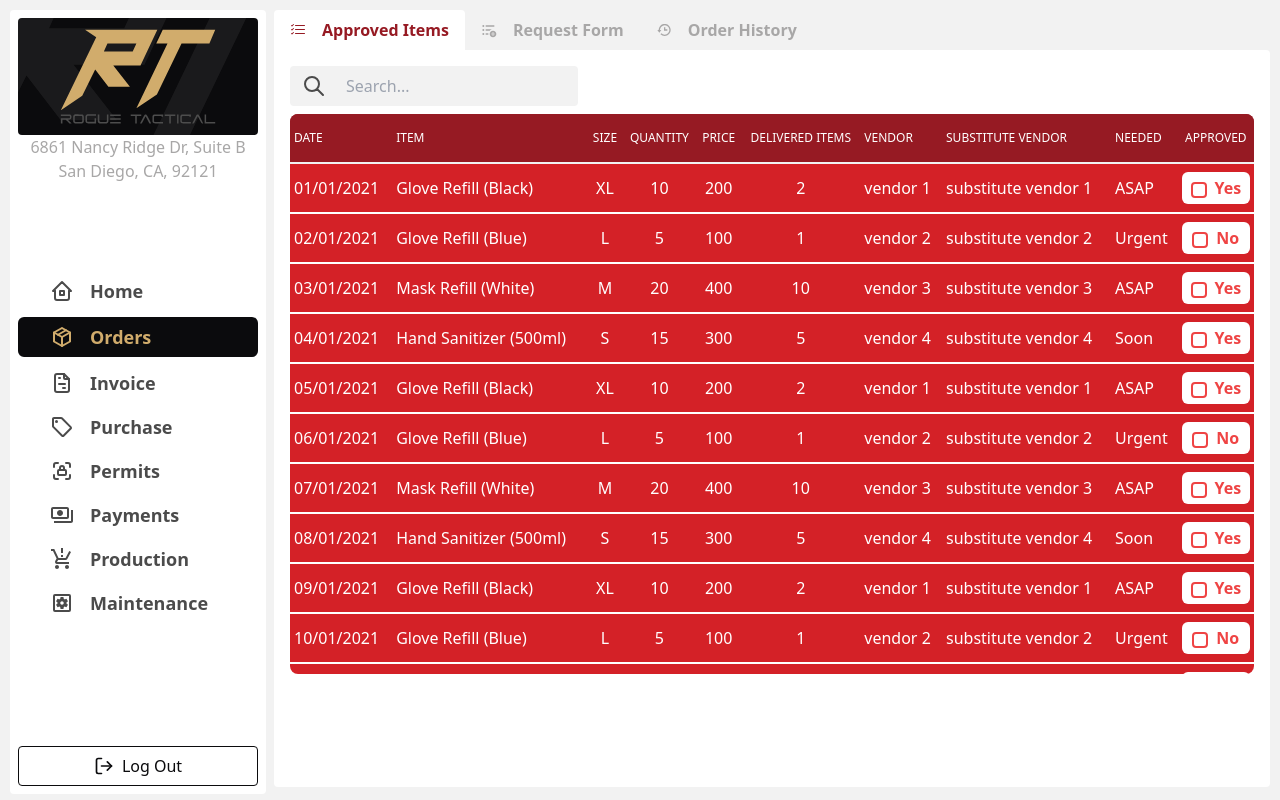
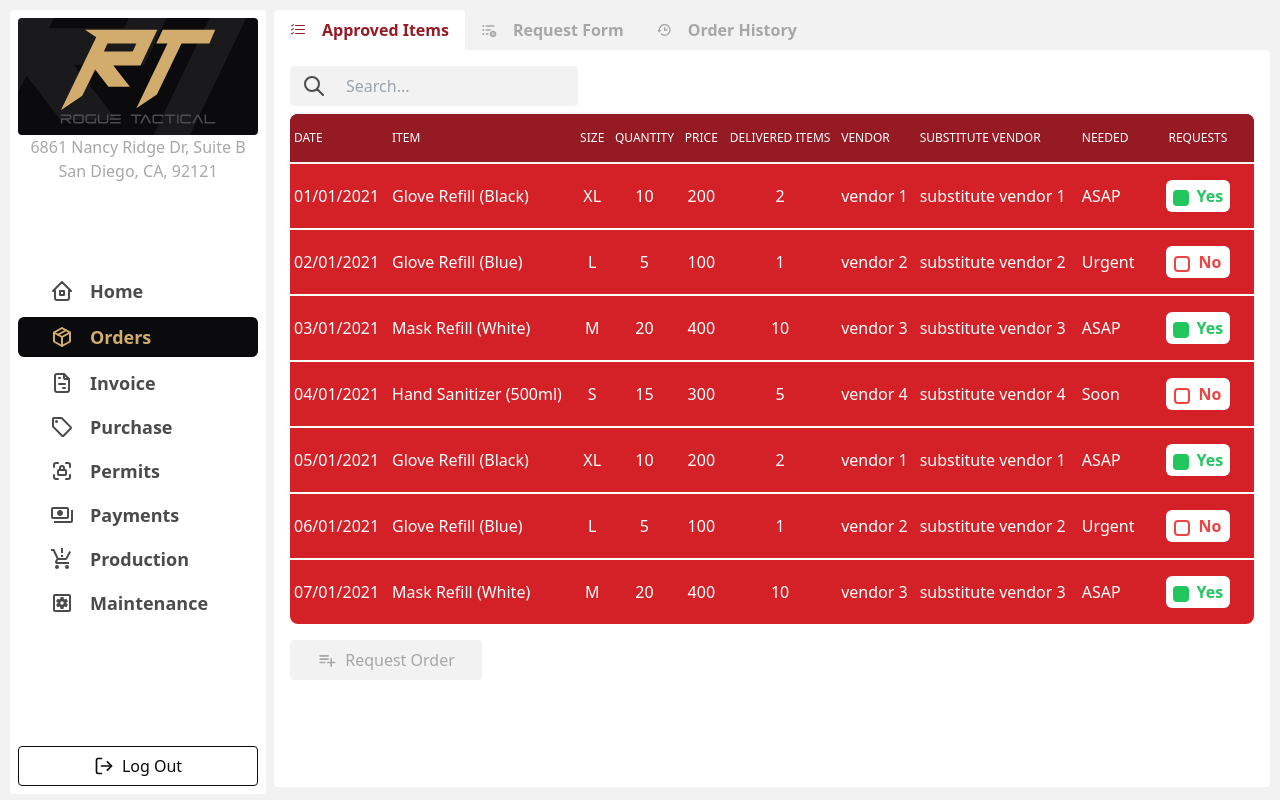
Before and after one commit to perceptronbd/rouge-tactical, a React (Create React App) app in the folder client/: page /orders in a window 1280 px wide. Built offline with nearby package versions, Linux system fonts and the light colour scheme; sample sign-in values are in the browser's storage.

Commit message:
- add “Request Order” button - change column from “Approved” to “Requests” - the “Requests” columns should have only check box

```diff
--- a/client/src/pages/orders/Items.jsx
+++ b/client/src/pages/orders/Items.jsx
@@ -1,271 +1,190 @@
 import React, { useState } from "react";
-import { Table } from "./Table";
+import { MdOutlinePlaylistAdd } from "react-icons/md";
+import { historyData as initialData } from "../../mock/history";
+import { Button, SearchInput, Text } from "../../components";
+import { cw } from "../../utils";
 
-const initialData = [
-  {
-    id: "1",
-    date: "01/01/2021",
-    item: "Glove Refill (Black)",
-    size: "XL",
-    quantity: "10",
-    price: "200",
-    deliveredItems: "2",
-    vendor: "vendor 1",
-    substituteVendor: "substitute vendor 1",
-    needed: "ASAP",
-    approved: true,
-  },
-  {
-    id: "2",
-    date: "02/01/2021",
-    item: "Glove Refill (Blue)",
-    size: "L",
-    quantity: "5",
-    price: "100",
-    deliveredItems: "1",
-    vendor: "vendor 2",
-    substituteVendor: "substitute vendor 2",
-    needed: "Urgent",
-    approved: false,
-  },
-  {
-    id: "3",
-    date: "03/01/2021",
-    item: "Mask Refill (White)",
-    size: "M",
-    quantity: "20",
-    price: "400",
-    deliveredItems: "10",
-    vendor: "vendor 3",
-    substituteVendor: "substitute vendor 3",
-    needed: "ASAP",
-    approved: true,
-  },
-  {
-    id: "4",
-    date: "04/01/2021",
-    item: "Hand Sanitizer (500ml)",
-    size: "S",
-    quantity: "15",
-    price: "300",
-    deliveredItems: "5",
-    vendor: "vendor 4",
-    substituteVendor: "substitute vendor 4",
-    needed: "Soon",
-    approved: true,
-  },
-  {
-    id: "5",
-    date: "05/01/2021",
-    item: "Glove Refill (Black)",
-    size: "XL",
-    quantity: "10",
-    price: "200",
-    deliveredItems: "2",
-    vendor: "vendor 1",
-    substituteVendor: "substitute vendor 1",
-    needed: "ASAP",
-    approved: true,
-  },
-  {
-    id: "6",
-    date: "06/01/2021",
-    item: "Glove Refill (Blue)",
-    size: "L",
-    quantity: "5",
-    price: "100",
-    deliveredItems: "1",
-    vendor: "vendor 2",
-    substituteVendor: "substitute vendor 2",
-    needed: "Urgent",
-    approved: false,
-  },
-  {
-    id: "7",
-    date: "07/01/2021",
-    item: "Mask Refill (White)",
-    size: "M",
-    quantity: "20",
-    price: "400",
-    deliveredItems: "10",
-    vendor: "vendor 3",
-    substituteVendor: "substitute vendor 3",
-    needed: "ASAP",
-    approved: true,
-  },
-  {
-    id: "8",
-    date: "08/01/2021",
-    item: "Hand Sanitizer (500ml)",
-    size: "S",
-    quantity: "15",
-    price: "300",
-    deliveredItems: "5",
-    vendor: "vendor 4",
-    substituteVendor: "substitute vendor 4",
-    needed: "Soon",
-    approved: true,
-  },
-  {
-    id: "9",
-    date: "09/01/2021",
-    item: "Glove Refill (Black)",
-    size: "XL",
-    quantity: "10",
-    price: "200",
-    deliveredItems: "2",
-    vendor: "vendor 1",
-    substituteVendor: "substitute vendor 1",
-    needed: "ASAP",
-    approved: true,
-  },
-  {
-    id: "10",
-    date: "10/01/2021",
-    item: "Glove Refill (Blue)",
-    size: "L",
-    quantity: "5",
-    price: "100",
-    deliveredItems: "1",
-    vendor: "vendor 2",
-    substituteVendor: "substitute vendor 2",
-    needed: "Urgent",
-    approved: false,
-  },
-  {
-    id: "11",
-    date: "11/01/2021",
-    item: "Mask Refill (Black)",
-    size: "M",
-    quantity: "15",
-    price: "250",
-    deliveredItems: "8",
-    vendor: "vendor 3",
-    substituteVendor: "substitute vendor 3",
-    needed: "ASAP",
-    approved: true,
-  },
-  {
-    id: "12",
-    date: "12/01/2021",
-    item: "Hand Sanitizer (1L)",
-    size: "L",
-    quantity: "8",
-    price: "160",
-    deliveredItems: "4",
-    vendor: "vendor 4",
-    substituteVendor: "substitute vendor 4",
-    needed: "Soon",
-    approved: true,
-  },
-  {
-    id: "13",
-    date: "13/01/2021",
-    item: "Glove Refill (Black)",
-    size: "XL",
-    quantity: "20",
-    price: "400",
-    deliveredItems: "10",
-    vendor: "vendor 1",
-    substituteVendor: "substitute vendor 1",
-    needed: "ASAP",
-    approved: true,
-  },
-  {
-    id: "14",
-    date: "14/01/2021",
-    item: "Glove Refill (Blue)",
-    size: "L",
-    quantity: "10",
-    price: "200",
-    deliveredItems: "3",
-    vendor: "vendor 2",
-    substituteVendor: "substitute vendor 2",
-    needed: "Urgent",
-    approved: false,
-  },
-  {
-    id: "15",
-    date: "15/01/2021",
-    item: "Mask Refill (White)",
-    size: "M",
-    quantity: "25",
-    price: "500",
-    deliveredItems: "15",
-    vendor: "vendor 3",
-    substituteVendor: "substitute vendor 3",
-    needed: "ASAP",
-    approved: true,
-  },
-  {
-    id: "16",
-    date: "16/01/2021",
-    item: "Hand Sanitizer (500ml)",
-    size: "S",
-    quantity: "20",
-    price: "400",
-    deliveredItems: "6",
-    vendor: "vendor 4",
-    substituteVendor: "substitute vendor 4",
-    needed: "Soon",
-    approved: true,
-  },
-  {
-    id: "17",
-    date: "17/01/2021",
-    item: "Glove Refill (Black)",
-    size: "XL",
-    quantity: "10",
-    price: "200",
-    deliveredItems: "2",
-    vendor: "vendor 1",
-    substituteVendor: "substitute vendor 1",
-    needed: "ASAP",
-    approved: true,
-  },
-  {
-    id: "18",
-    date: "18/01/2021",
-    item: "Glove Refill (Blue)",
-    size: "L",
-    quantity: "5",
-    price: "100",
-    deliveredItems: "1",
-    vendor: "vendor 2",
-    substituteVendor: "substitute vendor 2",
-    needed: "Urgent",
-    approved: false,
-  },
-  {
-    id: "19",
-    date: "19/01/2021",
-    item: "Mask Refill (White)",
-    size: "M",
-    quantity: "20",
-    price: "400",
-    deliveredItems: "10",
-    vendor: "vendor 3",
-    substituteVendor: "substitute vendor 3",
-    needed: "ASAP",
-    approved: true,
-  },
-  {
-    id: "20",
-    date: "20/01/2021",
-    item: "Hand Sanitizer (500ml)",
-    size: "S",
-    quantity: "15",
-    price: "300",
-    deliveredItems: "5",
-    vendor: "vendor 4",
-    substituteVendor: "substitute vendor 4",
-    needed: "Soon",
-    approved: true,
-  },
-];
+const Checkbox = (props) => {
+  const { id, label, className, onClick, checked } = props;
+
+  return (
+    <>
+      <div className={cw("py-1", className)}>
+        <input
+          className="peer appearance-none h-4 w-4 border-2 border-red-500 rounded bg-transparent checked:bg-green-500 checked:border-green-500 focus:outline-none transition duration-200 mt-1 align-top bg-no-repeat bg-center bg-contain float-left mr-2 cursor-pointer"
+          type="checkbox"
+          id={id}
+          onClick={onClick}
+          checked={checked}
+        />
+        {label && (
+          <label
+            className="inline-block peer-checked:text-green-500 text-red-500 font-semibold transition-all ease-in-out duration-300"
+            htmlFor={id}
+          >
+            {label}
+          </label>
+        )}
+      </div>
+    </>
+  );
+};
+
+export const Table = ({
+  data,
+  approved,
+  role,
+  handleApprove,
+  handleRequest,
+}) => {
+  const [searchQuery, setSearchQuery] = useState("");
+  const filteredData = data.filter((item) =>
+    Object.values(item).some((value) =>
+      value.toString().toLowerCase().includes(searchQuery.toLowerCase())
+    )
+  );
+
+  const handleSearch = (e) => {
+    setSearchQuery(e.target.value);
+  };
+
+  return (
+    <>
+      {data ? (
+        <article className="rounded-lg">
+          <div className="flex justify-between mb-2">
+            <div className="flex gap-4 h-10">
+              <SearchInput value={searchQuery} onChange={handleSearch} />
+            </div>
+          </div>
+          <div className="max-h-[510px] 3xl:max-h-[830px] overflow-y-auto rounded-lg bg-accent-tertiary">
+            <table className="w-full border-collapse">
+              <thead className="text-xs text-white uppercase border-b-2 border-background bg-accent-tertiary sticky top-0">
+                <tr>
+                  <th className="px-1 py-4 3xl:p-4 font-medium whitespace-nowrap text-left">
+                    Date
+                  </th>
+                  <th className="px-1 py-4 3xl:p-4 font-medium whitespace-nowrap text-left">
+                    Item
+                  </th>
+                  <th className="px-1 py-4 3xl:p-4 font-medium whitespace-nowrap text-center">
+                    Size
+                  </th>
+                  <th className="px-1 py-4 3xl:p-4 font-medium whitespace-nowrap text-center">
+                    Quantity
+                  </th>
+                  <th className="px-1 py-4 3xl:p-4 font-medium whitespace-nowrap text-center">
+                    Price
+                  </th>
+                  <th className="px-1 py-4 3xl:p-4 font-medium whitespace-nowrap text-center">
+                    Delivered Items
+                  </th>
+                  <th className="px-1 py-4 3xl:p-4 font-medium whitespace-nowrap text-left">
+                    Vendor
+                  </th>
+                  <th className="px-1 py-4 3xl:p-4 font-medium whitespace-nowrap text-left">
+                    Substitute Vendor
+                  </th>
+                  <th className="px-1 py-4 3xl:p-4 font-medium whitespace-nowrap text-left">
+                    Needed
+                  </th>
+                  <th className="px-1 py-4 3xl:p-4 font-medium whitespace-nowrap text-center">
+                    Requests
+                  </th>
+                  {role === "admin" && (
+                    <th className="px-1 py-4 3xl:p-4 font-medium whitespace-nowrap text-center">
+                      Approved
+                    </th>
+                  )}
+                </tr>
+              </thead>
+              <tbody className="text-white">
+                {filteredData.length === 0 ? (
+                  <tr className="text-center">
+                    <td colSpan="12">
+                      <div className="font-bold text-xl text-foreground my-8 opacity-80">
+                        No Data
+                      </div>
+                    </td>
+                  </tr>
+                ) : (
+                  filteredData.map((item, index) => (
+                    <tr
+                      key={index}
+                      className={`border-b-2 border-foreground bg-accent-tertiary-light hover:bg-accent-tertiary-hover transition-all ease-in-out duration-300`}
+                    >
+                      <td className="px-1 py-2 3xl:p-4 3xl:py-2 text-left">
+                        {item.date}
+                      </td>
+                      <td className="px-1 py-2 3xl:p-4 3xl:py-2 text-left">
+                        {item.item}
+                      </td>
+                      <td className="px-1 py-2 3xl:p-4 3xl:py-2 text-center">
+                        {item.size}
+                      </td>
+                      <td className="px-1 py-2 3xl:p-4 3xl:py-2 text-center">
+                        {item.quantity}
+                      </td>
+                      <td className="px-1 py-2 3xl:p-4 3xl:py-2 text-center">
+                        {item.price}
+                      </td>
+                      <td className="px-1 py-2 3xl:p-4 3xl:py-2 text-center">
+                        {item.deliveredItems}
+                      </td>
+                      <td className="px-1 py-2 3xl:p-4 3xl:py-2 text-left">
+                        {item.vendor}
+                      </td>
+                      <td className="px-1 py-2 3xl:p-4 3xl:py-2 text-left">
+                        {item.substituteVendor}
+                      </td>
+                      <td className="px-1 py-2 3xl:p-4 3xl:py-2 text-left">
+                        {item.needed}
+                      </td>
+                      <td className="px-6 py-4 3xl:p-4 3xl:py-2 text-center">
+                        <Checkbox
+                          id={`request_${item.id}`}
+                          label={item.requested ? "Yes" : "No"}
+                          checked={item.requested}
+                          onClick={() => handleRequest(item.id)}
+                          className={
+                            "flex justify-center items-center rounded-md bg-foreground m-0 p-1"
+                          }
+                        />
+                      </td>
+                      {role === "admin" && (
+                        <td className="px-1 py-2 3xl:p-4 3xl:py-2 text-left">
+                          <Checkbox
+                            id={item.id}
+                            label={item.approved ? "Yes" : "No"}
+                            checked={item.approved}
+                            onClick={() => handleApprove(item.id)}
+                            className={
+                              "bg-foreground flex justify-center items-center rounded-md"
+                            }
+                          />
+                        </td>
+                      )}
+                    </tr>
+                  ))
+                )}
+              </tbody>
+            </table>
+          </div>
+        </article>
+      ) : (
+        <div className="flex w-full h-full justify-center items-center bg-foreground rounded-lg">
+          <Text h1 className={"text-textColor-light"}>
+            No Data to Show
+          </Text>
+        </div>
+      )}
+    </>
+  );
+};
 
 export const Items = () => {
   const [data, setData] = useState(initialData);
+  const [isDataUpdated, setIsDataUpdated] = useState(false);
 
   const handleApprove = (id) => {
     setData((prevData) =>
@@ -275,9 +194,47 @@ export const Items = () => {
     );
   };
 
+  const handleRequest = (id) => {
+    setData((prevData) => {
+      const updatedData = prevData.map((item) => {
+        if (item.id === id) {
+          const updatedItem = { ...item, requested: !item.requested };
+          setIsDataUpdated(true);
+          return updatedItem;
+        }
+        return item;
+      });
+      return updatedData;
+    });
+  };
+
+  const requestOrders = () => {
+    // Filter and select only the data with updated requested status
+    const updatedData = data.filter((item) => item.requested);
+
+    if (updatedData.length === 0) {
+      // If no data is updated, do not make the API call
+      return;
+    }
+
+    setIsDataUpdated(false);
+  };
+
   return (
     <section className="bg-foreground w-full h-full p-4 rounded rounded-tl-none">
-      <Table data={data} role={"admin"} handleApprove={handleApprove} />
+      <Table
+        data={data}
+        role={"emp"}
+        handleApprove={handleApprove}
+        handleRequest={handleRequest}
+      />
+      <Button
+        disabled={!isDataUpdated}
+        onClick={requestOrders}
+        icon={MdOutlinePlaylistAdd}
+      >
+        Request Order
+      </Button>
     </section>
   );
 };
--- a/client/src/pages/orders/Table.jsx
+++ b/client/src/pages/orders/Table.jsx
@@ -1,4 +1,4 @@
-import React, { useEffect, useState } from "react";
+import React, { useState } from "react";
 import { SearchInput, Text } from "../../components";
 import { cw } from "../../utils";
 
```
Also changed, not shown: client/src/mock/history.js (+20 -0 lines).
